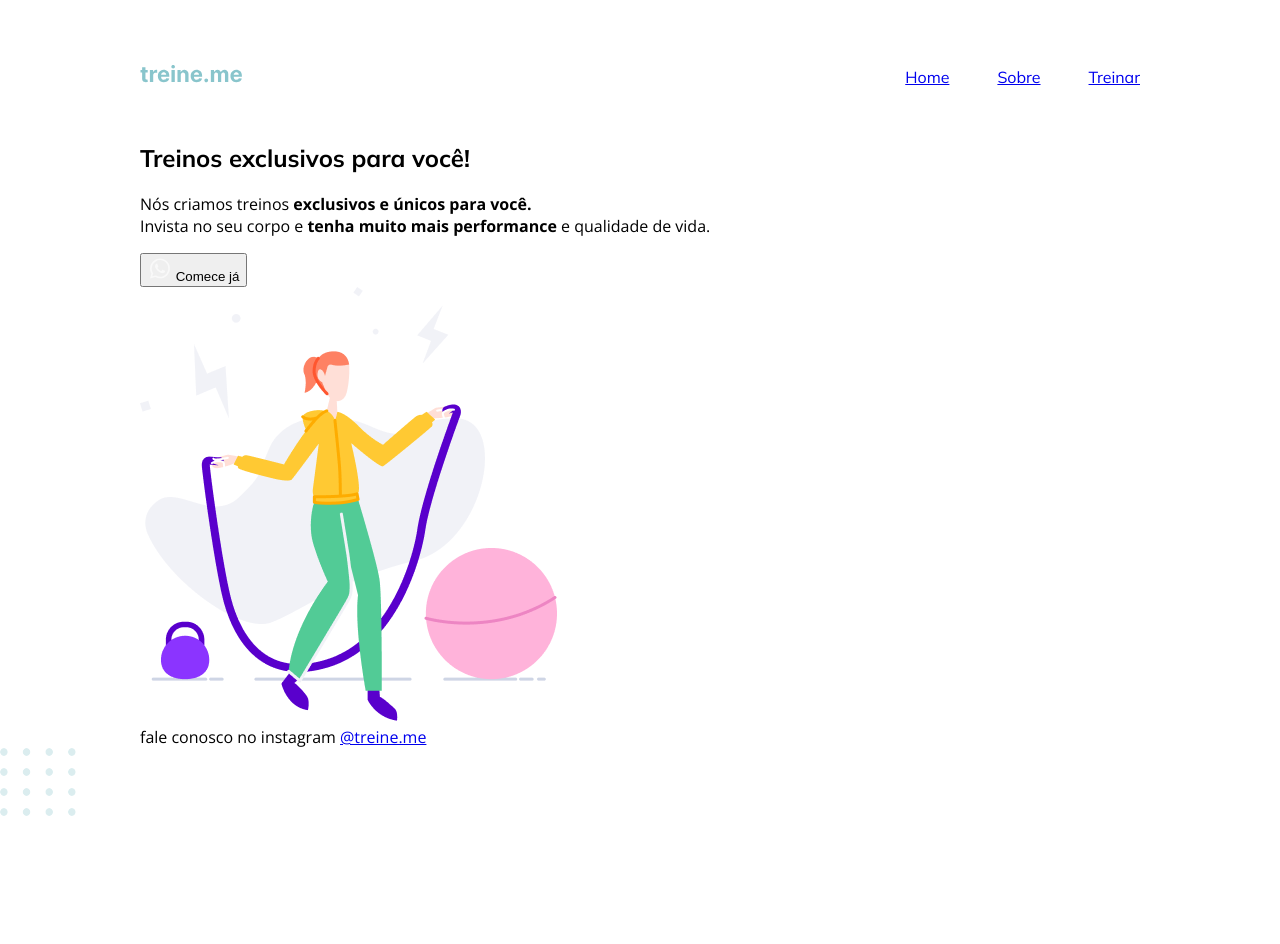
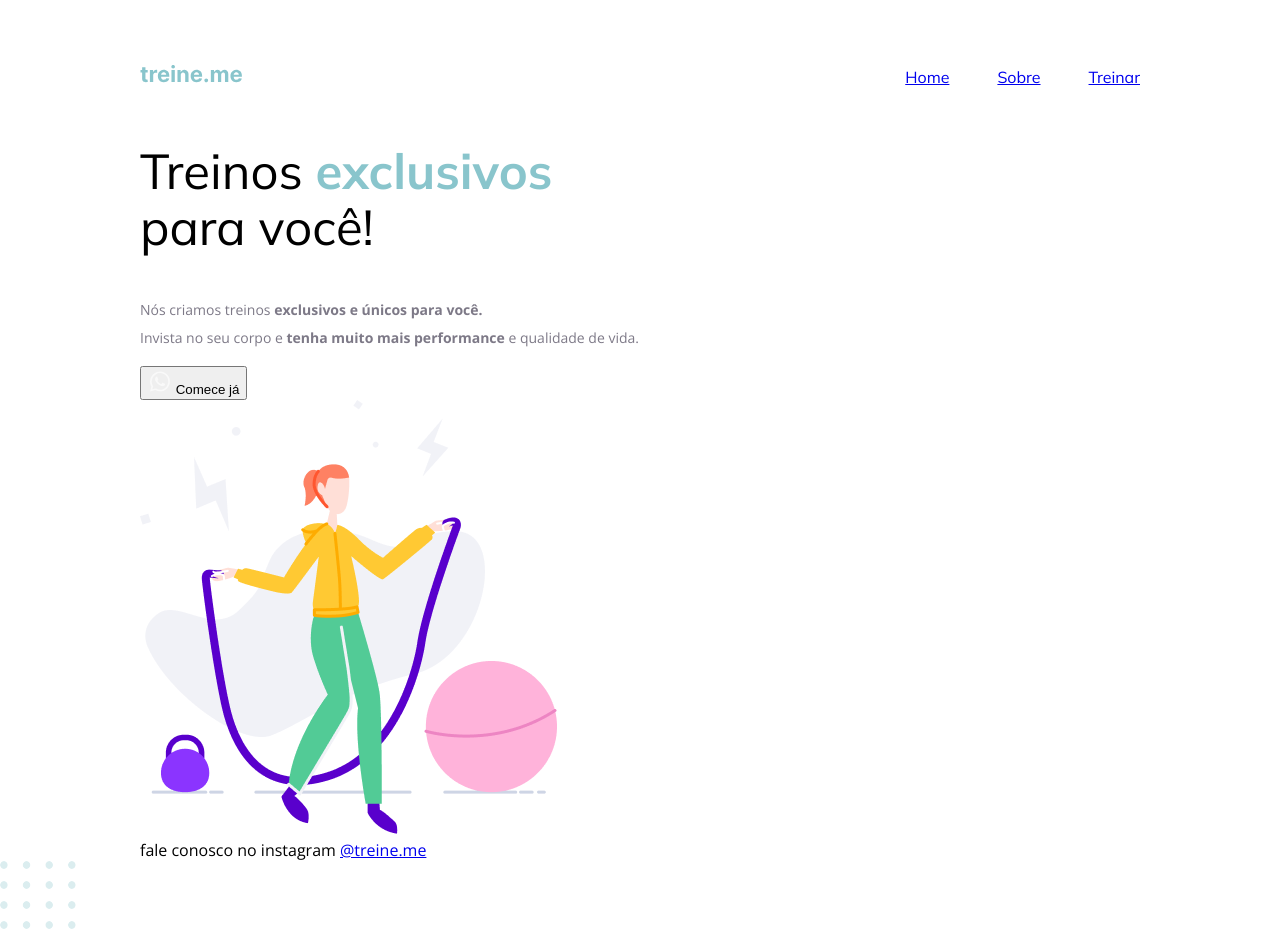
Before and after one commit to karen-cardoso/explorer-stage02-projeto02, a plain HTML site: page index.html in a window 1280 px wide. Before the commit the page ends 831 px from the top, so only its background shows below. Drawn offline with nearby package versions, Linux system fonts and the light colour scheme.

Commit message:
update code

```diff
--- a/index.html
+++ b/index.html
@@ -32,7 +32,7 @@
 
       <main>
         <section class="text">
-          <h1>Treinos exclusivos para você!</h1>
+          <h1>Treinos <span>exclusivos</span> para você!</h1>
 
           <p>
             Nós criamos treinos <strong>exclusivos e únicos para você.</strong>
--- a/style.css
+++ b/style.css
@@ -39,3 +39,22 @@ ul {
 
   font-family: "Mulish", sans-serif;
 }
+
+h1 {
+  font-size: 49px;
+  line-height: 56px;
+  font-weight: normal;
+
+  width: 490px;
+}
+
+h1 span {
+  font-weight: bold;
+  color: #89C5CC;
+}
+
+p {
+  font-size: 14px;
+  line-height: 28px;
+  color: #7D7987;
+}
```
